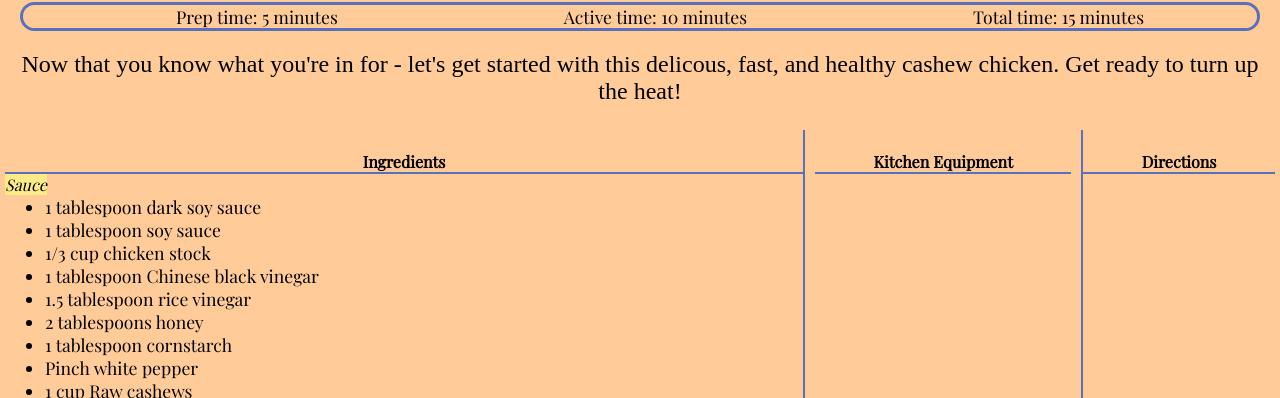
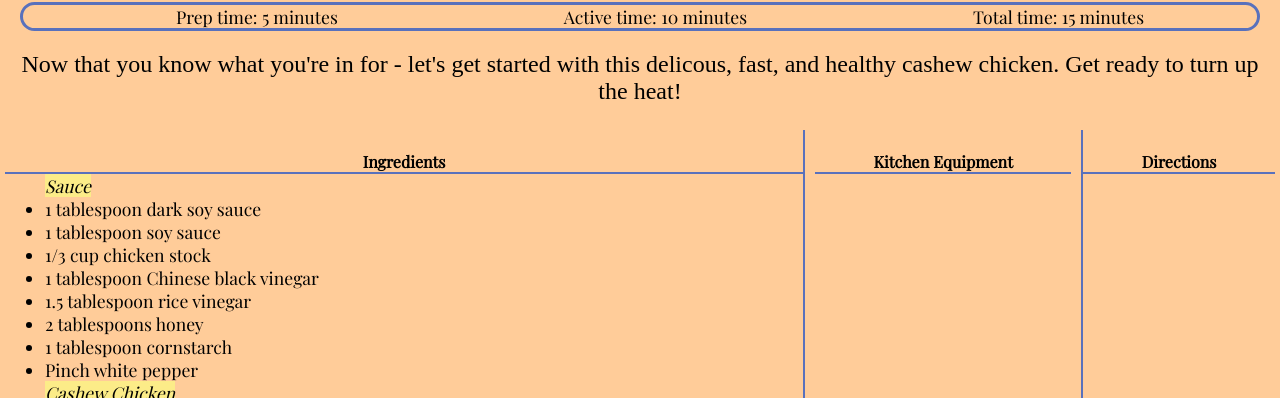
Before and after one commit to MariahSays/tp6, a plain HTML site: page index.html in a window 1280 px wide. Both pictures are taken after a click on the element "Ingredients". Shown: the part 402-800 px from the top of the page. Drawn offline with nearby package versions, Linux system fonts and the light colour scheme.

Commit message:
adjusted class 'sub' to display in list items

```diff
--- a/directions.html
+++ b/directions.html
@@ -1,5 +1,6 @@
+<li class="sub"><mark>Sauce</mark></li>
 <li>In a small bowl, whisk in <span class="emphasize">all</span> the ingredients until combined.</li>
- <p class="sub"><mark>Cashew Chicken</mark></p>
+<li class="sub"><mark>Cashew Chicken</mark></li>
 <li>Preheat oven to 350F. Place cashews on a 9" x 9" baking sheet and <span class="emphasize">bake for 5 - 8 minutes,</span> or you can toast them in a pan. </li>
 <li>Season your chicken thighs cubes with salt; In a wok, heat oil, add chicken, and let it <span class="emphasize">sear for 6 to 8 minutes,</span> often turning,
     so it is evenly brown and cooked all the way through. Remove chicken from wok and set aside for later use</li>
--- a/index.html
+++ b/index.html
@@ -51,7 +51,6 @@
 <!-- equipment content starts here-->
 <div id="ingredients">
   <h4>Ingredients</h4>
-  <p class="sub"><mark>Sauce</mark></p>
   <ul>
   </ul>
 </div>
@@ -64,7 +63,6 @@
 <!-- directions content starts here-->
 <div id="directions">
   <h4>Directions</h4>
-  <p class="sub"><mark>Sauce</mark></p>
   <ol>
   </ol>
 </div>
--- a/ingredients.html
+++ b/ingredients.html
@@ -1,5 +1,4 @@
-
-<p class="sub"><mark>Sauce</mark></p>
+<li class="sub"><mark>Sauce</mark></li>
 <li>1 tablespoon dark soy sauce</li>
 <li>1 tablespoon soy sauce</li>
 <li>1/3 cup chicken stock</li>
@@ -8,7 +7,7 @@
 <li>2 tablespoons honey</li>
 <li>1 tablespoon cornstarch</li>
 <li>Pinch white pepper</li>
-<p class="sub"><mark>Cashew Chicken</mark></p>
+<li class="sub"><mark>Cashew Chicken</mark></li>
 <li>1 cup <span class="emphasize">Raw </span>cashews</li>
 <li>1 lb boneless skinless chicken thighs <span class="emphasize">cut into 1-inch cubes</span>
     - Salt & Pepper to taste</li>
--- a/scripts.js
+++ b/scripts.js
@@ -36,7 +36,6 @@ document.querySelector("#header h1").onclick = function() {
 
 document.querySelector("#ingredients h4").onclick = function() {
    document.querySelector("#ingredients ul").style.display = "block";
-   document.querySelector("#ingredients p").style.display = "block";
  } //displays ingredients
 
  document.querySelector("#equipment h4").onclick = function() {
@@ -45,7 +44,6 @@ document.querySelector("#ingredients h4").onclick = function() {
 
  document.querySelector("#directions h4").onclick = function() {
    document.querySelector("#directions ol").style.display = "block";
-   document.querySelector("#directions p").style.display = "block";
  } //displays directions
 
 loadFileInto("ingredients.html  ", "#ingredients ul");
--- a/styles.css
+++ b/styles.css
@@ -108,11 +108,12 @@ h4:hover{
   color: white;
 }
 
-p.sub {
+li.sub {
   margin-top: 0;
   margin-bottom: 0;
   font-style: italic;
   font-family: 'Playfair Display', serif;
+  list-style: none;
 }
 
 ul, ol {
```
Lines whose indentation alone changed are shown as unchanged.
